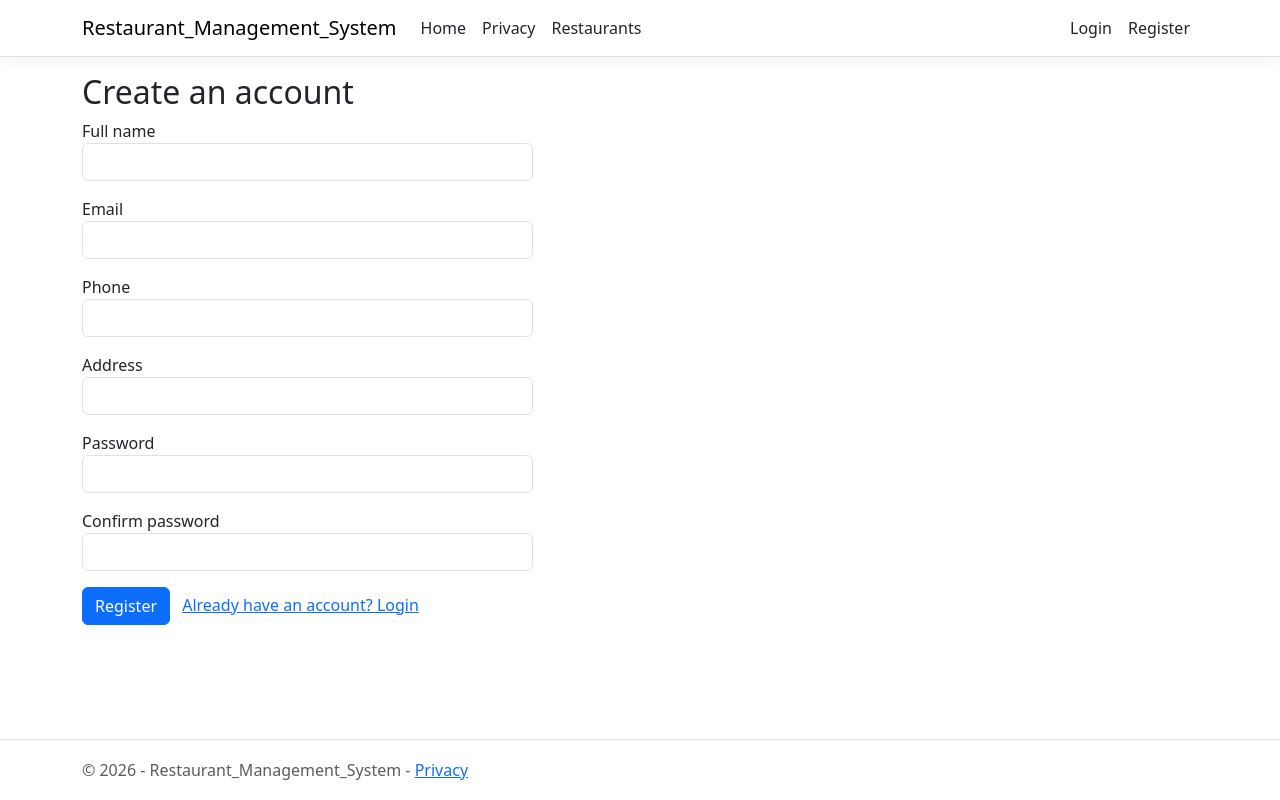
After one commit to Munyambo/DOTNET-FINAL-PROJECT, an ASP.NET Core app: page /Account/Register in a window 1280 px wide. The commit adds this page. Run offline with ASP.NET Core 8, Linux system fonts and the light colour scheme; style sheets or scripts are compiled from the project's sources.

Commit message:
Added customer Register page

```diff
--- /dev/null
+++ b/Pages/Account/Register.cshtml
@@ -0,0 +1,51 @@
+@page
+@model Restaurant_Management_System.Pages.Account.RegisterModel
+@{
+    ViewData["Title"] = "Register";
+}
+
+<h2>Create an account</h2>
+
+<div class="row">
+    <div class="col-md-5">
+        <form method="post">
+            <div asp-validation-summary="ModelOnly" class="text-danger"></div>
+
+            <div class="mb-3">
+                <label asp-for="FullName"></label>
+                <input asp-for="FullName" class="form-control" />
+                <span asp-validation-for="FullName" class="text-danger"></span>
+            </div>
+            <div class="mb-3">
+                <label asp-for="Email"></label>
+                <input asp-for="Email" class="form-control" />
+                <span asp-validation-for="Email" class="text-danger"></span>
+            </div>
+            <div class="mb-3">
+                <label asp-for="Phone"></label>
+                <input asp-for="Phone" class="form-control" />
+            </div>
+            <div class="mb-3">
+                <label asp-for="Address"></label>
+                <input asp-for="Address" class="form-control" />
+            </div>
+            <div class="mb-3">
+                <label asp-for="Password"></label>
+                <input asp-for="Password" type="password" class="form-control" />
+                <span asp-validation-for="Password" class="text-danger"></span>
+            </div>
+            <div class="mb-3">
+                <label asp-for="ConfirmPassword"></label>
+                <input asp-for="ConfirmPassword" type="password" class="form-control" />
+                <span asp-validation-for="ConfirmPassword" class="text-danger"></span>
+            </div>
+
+            <button type="submit" class="btn btn-primary">Register</button>
+            <a asp-page="/Account/Login" class="ms-2">Already have an account? Login</a>
+        </form>
+    </div>
+</div>
+
+@section Scripts {
+    <partial name="_ValidationScriptsPartial" />
+}
--- /dev/null
+++ b/Pages/Account/Register.cshtml.cs
@@ -0,0 +1,75 @@
+using Microsoft.AspNetCore.Mvc;
+using Microsoft.AspNetCore.Mvc.RazorPages;
+using Restaurant_Management_System.Data;
+using Restaurant_Management_System.Models;
+using System.ComponentModel.DataAnnotations;
+using System.Security.Cryptography;
+using System.Text;
+using Microsoft.EntityFrameworkCore;
+
+namespace Restaurant_Management_System.Pages.Account
+{
+    public class RegisterModel : PageModel
+    {
+        private readonly ApplicationDbContext _db;
+        public RegisterModel(ApplicationDbContext db) { _db = db; }
+
+        // The form fields
+        [BindProperty, Required, Display(Name = "Full name")]
+        public string FullName { get; set; } = "";
+
+        [BindProperty, Required, EmailAddress]
+        public string Email { get; set; } = "";
+
+        [BindProperty]
+        public string? Phone { get; set; }
+
+        [BindProperty]
+        public string? Address { get; set; }
+
+        [BindProperty, Required, MinLength(6)]
+        public string Password { get; set; } = "";
+
+        [BindProperty, Required, Display(Name = "Confirm password")]
+        [Compare("Password", ErrorMessage = "Passwords do not match.")]
+        public string ConfirmPassword { get; set; } = "";
+
+        public void OnGet() { }
+
+             public async Task<IActionResult> OnPostAsync()
+        {
+            // 1. Check the form rules (Required, EmailAddress, Compare...)
+            if (!ModelState.IsValid) return Page();
+
+            // 2. Is this email already used?
+            if (await _db.UsersR.AnyAsync(u => u.Email == Email))
+            {
+                ModelState.AddModelError("Email", "This email is already registered.");
+                return Page();
+            }
+
+            // 3. Save the login in UsersR with role Customer
+            var hash = Convert.ToHexString(SHA256.HashData(Encoding.UTF8.GetBytes(Password)));
+            var user = new UsersR { Email = Email, PasswordHash = hash, Role = "Customer" };
+            _db.UsersR.Add(user);
+            await _db.SaveChangesAsync();          // now user.Id has its new number
+
+            // 4. Save the customer profile, linked to that user
+            _db.Customers.Add(new Customer
+            {
+                FullName = FullName,
+                Phone = Phone,
+                Address = Address,
+                UserId = user.Id
+            });
+            await _db.SaveChangesAsync();
+
+            // 5. Log them in straight away
+            HttpContext.Session.SetInt32("UserId", user.Id);
+            HttpContext.Session.SetString("Email", user.Email);
+            HttpContext.Session.SetString("Role", user.Role);
+
+            return RedirectToPage("/Index");
+        }
+    }
+}
--- a/Pages/Shared/_Layout.cshtml
+++ b/Pages/Shared/_Layout.cshtml
@@ -48,6 +48,9 @@
                             <li class="nav-item">
                                 <a class="nav-link text-dark" asp-page="/Account/Login">Login</a>
                             </li>
+                            <li class="nav-item">
+                                <a class="nav-link text-dark" asp-page="/Account/Register">Register</a>
+                            </li>
                         }
                     </ul>
                 </div>
```
